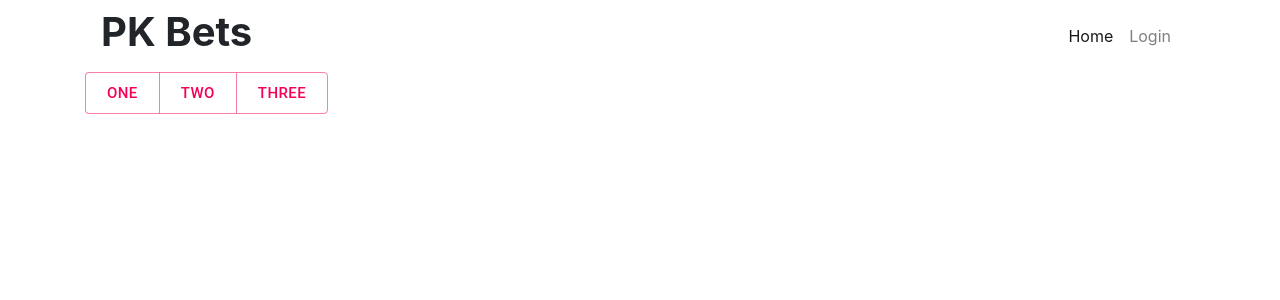
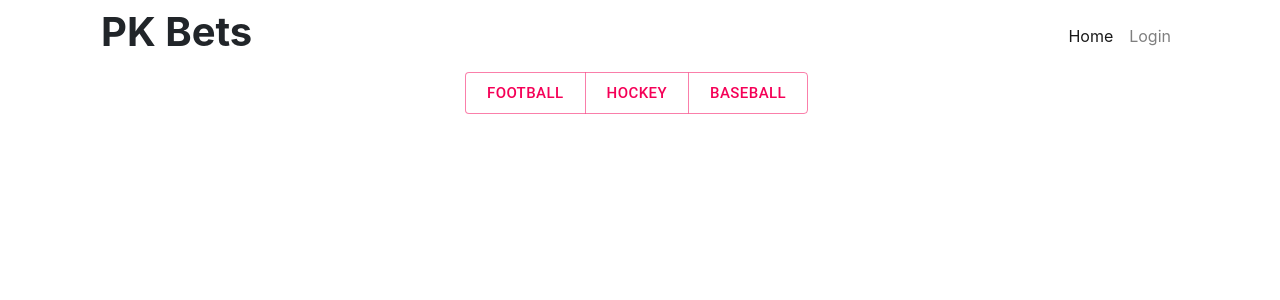
Before and after one commit to pkeane1/PK-Bets, a React (Create React App) app in the folder client/: page / in a window 1280 px wide. Shown: the top 300 px of the page. Built offline with nearby package versions, Linux system fonts and the light colour scheme.

Commit message:
ui sports component

```diff
--- a/client/src/components/Sport.jsx
+++ b/client/src/components/Sport.jsx
@@ -11,9 +11,9 @@ return (
       size="large"
       aria-label="large outlined secondary button group"
     >
-      <Button>One</Button>
-      <Button>Two</Button>
-      <Button>Three</Button>
+      <Button>Football</Button>
+      <Button>Hockey</Button>
+      <Button>Baseball</Button>
     </ButtonGroup>
   </Grid>
 
--- a/client/src/pages/Home.jsx
+++ b/client/src/pages/Home.jsx
@@ -1,5 +1,5 @@
 import React from 'react';
-import {Container} from "../components/Grid"
+import {Container,Row,Col} from "../components/Grid"
 import Nav from '../components/Nav';
 import Sport from '../components/Sport'
 
@@ -10,8 +10,13 @@ const Home = () => {
     return(
         <Container>
         <Nav/>
-        <Sport/>
-
+            <Row>
+                <Col size ='md-4'></Col>
+                <Col size ='md-4'>
+                    <Sport/>
+                </Col>
+                <Col size ='md-4'></Col>
+            </Row>
         </Container>
     )
 }
```
